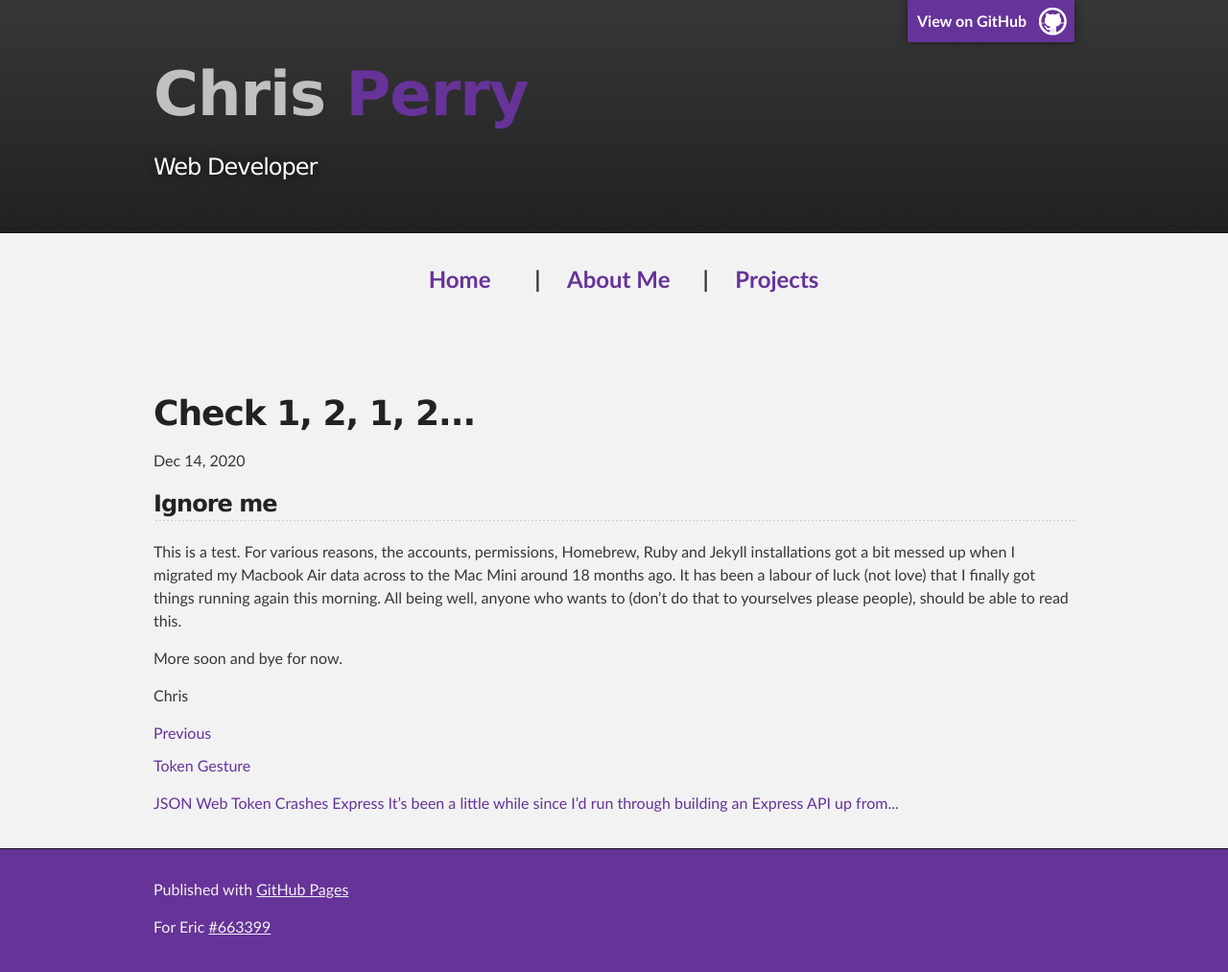
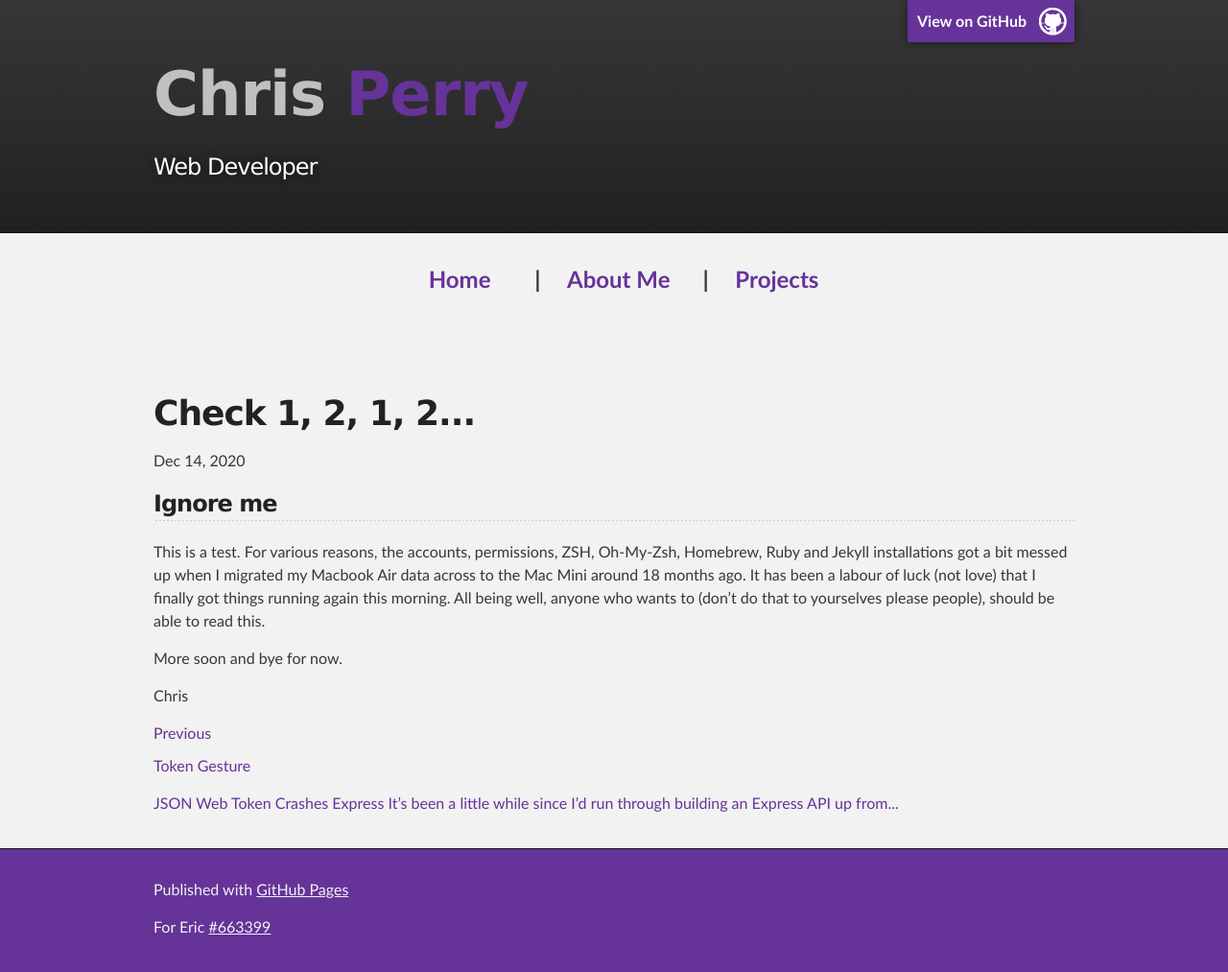
Before and after one commit to christopherallanperry/christopherallanperry.github.io, a Jekyll site: the page built from _posts/2020-12-14-check_one_two.markdown, in a window 1280 px wide. Shown: the whole page at 96% size. Built offline with Jekyll 4.4.1, drawn with Linux system fonts in a browser that asks for light colours.

Commit message:
Added some bits to today's blog post

```diff
--- a/_posts/2020-12-14-check_one_two.markdown
+++ b/_posts/2020-12-14-check_one_two.markdown
@@ -6,7 +6,7 @@ categories: blog
 ---
 ## Ignore me
 
-This is a test. For various reasons, the accounts, permissions, Homebrew, Ruby and Jekyll installations got a bit messed up when I migrated my Macbook Air data across to the Mac Mini around 18 months ago. It has been a labour of luck (not love) that I finally got things running again this morning. All being well, anyone who wants to (don't do that to yourselves please people), should be able to read this.
+This is a test. For various reasons, the accounts, permissions, ZSH, Oh-My-Zsh, Homebrew, Ruby and Jekyll installations got a bit messed up when I migrated my Macbook Air data across to the Mac Mini around 18 months ago. It has been a labour of luck (not love) that I finally got things running again this morning. All being well, anyone who wants to (don't do that to yourselves please people), should be able to read this.
 
 More soon and bye for now.
 
```
